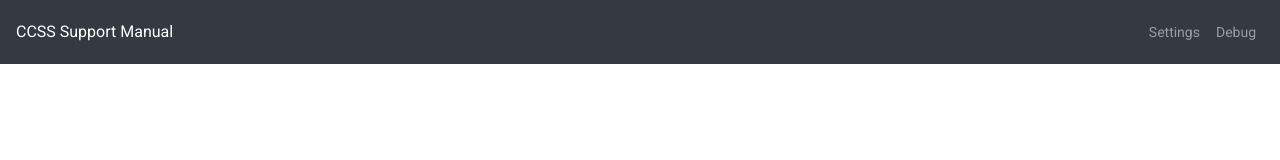
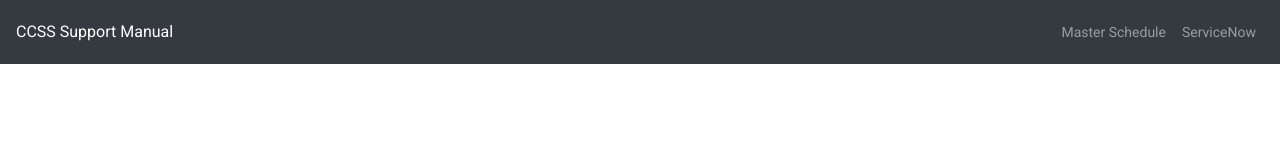
Before and after one commit to MichaelGatesDev/ccss-support-manual, a React (Create React App) app in the folder frontend/: page /settings in a window 1280 px wide. Shown: the top 160 px of the page. Built offline with nearby package versions, Linux system fonts and the light colour scheme.

Commit message:
Added helpful navigation links

```diff
--- a/frontend/src/Components/NavBar/NavBar.jsx
+++ b/frontend/src/Components/NavBar/NavBar.jsx
@@ -48,10 +48,10 @@ class NavBar extends Component {
                         }
                         <ul className="navbar-nav ml-auto" id="navbarNavDropdown">
                             <li className="nav-item">
-                                <a className="nav-link" href="/settings">Settings</a>
+                                <a className="nav-link" href="https://banner.plattsburgh.edu/pls/prod/psu_genweb.master_sched_search" target="_blank">Master Schedule</a>
                             </li>
                             <li className="nav-item">
-                                <a className="nav-link" href="/debug">Debug</a>
+                                <a className="nav-link" href="https://suny.service-now.com/navpage.do" target="_blank">ServiceNow</a>
                             </li>
                         </ul>
                     </div>
```
